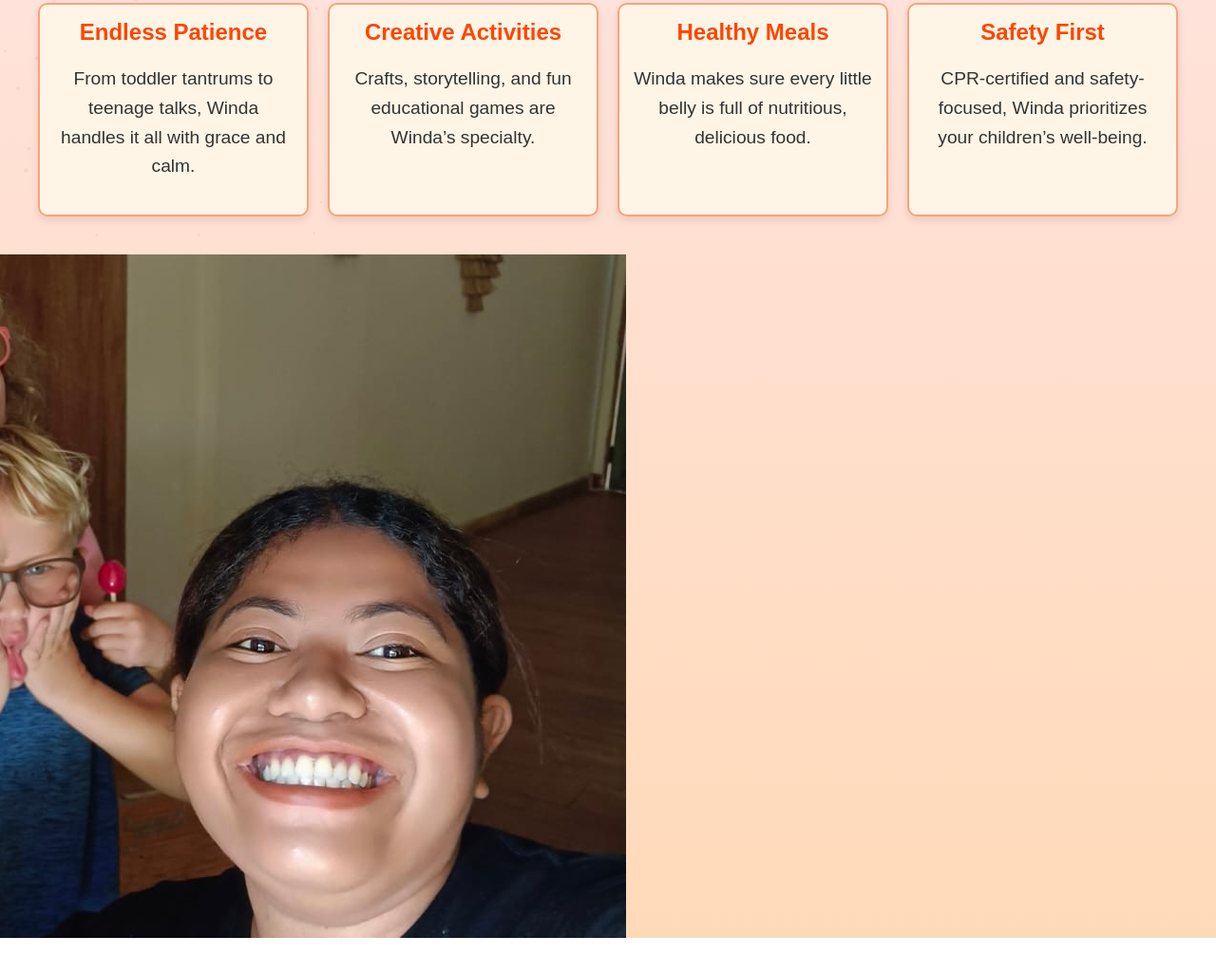
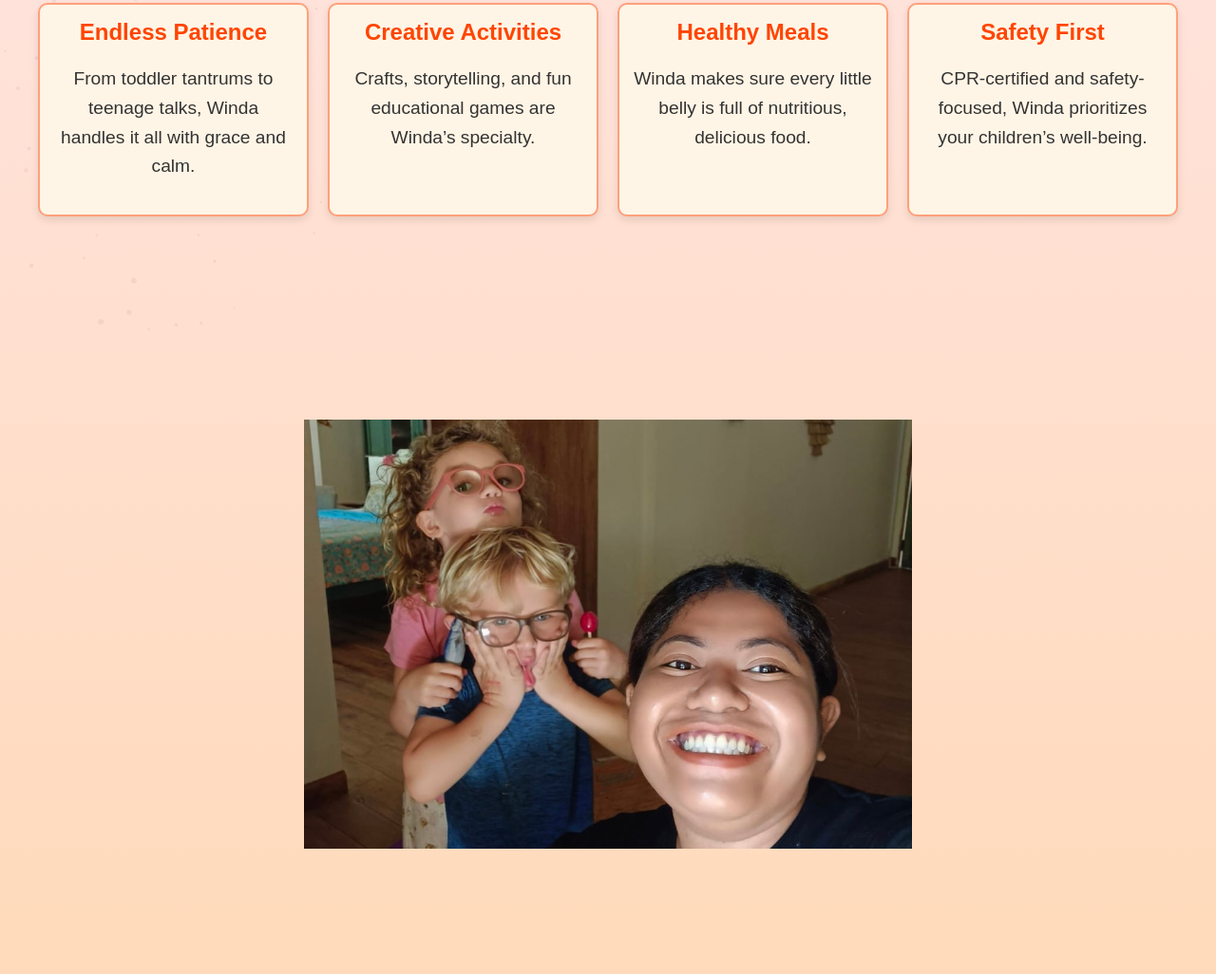
Before and after one commit to Thomasabk/winda.abk.life, a plain HTML site: page index.html in a window 1280 px wide. Shown: the part 224-1250 px from the top of the page at 95% size. Before the commit the page ends 1212 px from the top, so only its background shows below. Drawn offline with Linux system fonts and the light colour scheme.

Commit message:
Update index.html
50% width image

```diff
--- a/index.html
+++ b/index.html
@@ -191,8 +191,8 @@
             canvas.height = window.innerHeight;
         });
     </script>
-    <div style="text-align: center; width: 300px; height: auto; display: flex; justify-content: center; align-items: center;">
-        <img src="images/home.jpg" alt="Winda with kids" />
+    <div style="text-align: center; height: 100vh; display: flex; justify-content: center; align-items: center;">
+        <img src="images/home.jpg" alt="Winda with kids" style="width: 50%; height: auto;"/>
     </div>
 </body>
 </html>
```
